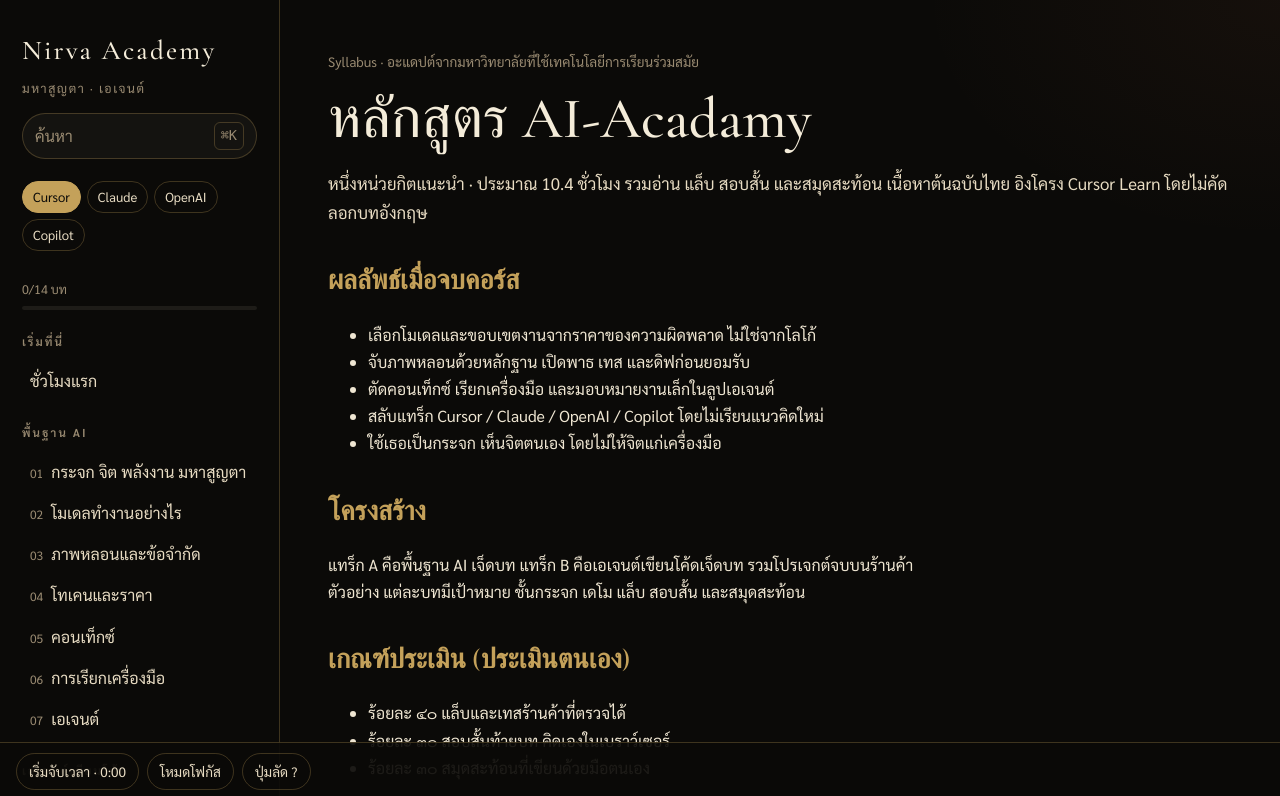
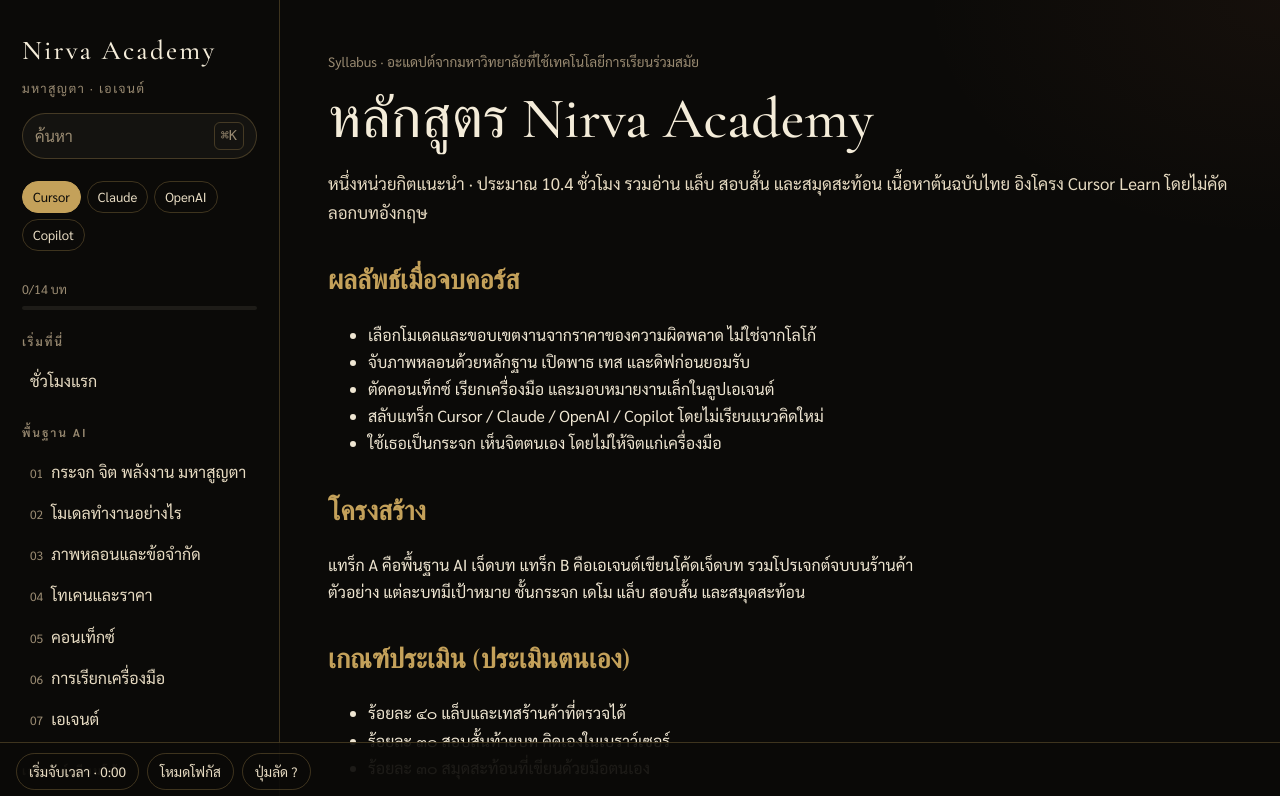
Before and after one commit to Nirvacore/AI-Acadamy, a Next.js app: page /syllabus in a window 1280 px wide. Shown: the top 796 px of the page. Built offline with nearby package versions, Linux system fonts and the light colour scheme.

Commit message:
fix: correct Academy naming in app/syllabus/page.tsx

```diff
--- a/app/syllabus/page.tsx
+++ b/app/syllabus/page.tsx
@@ -5,7 +5,7 @@
 
 export const metadata: Metadata = {
   title: "หลักสูตร",
-  description: "ผลลัพธ์ ชั่วโมง เกณฑ์ประเมิน และจรรยาบรรณของ AI-Acadamy",
+  description: "ผลลัพธ์ ชั่วโมง เกณฑ์ประเมิน และจรรยาบรรณของ Nirva Academy",
 };
 
 export default function SyllabusPage() {
@@ -16,7 +16,7 @@
     <>
       <header className="lesson-head">
         <p className="kicker">Syllabus · อะแดปต์จากมหาวิทยาลัยที่ใช้เทคโนโลยีการเรียนร่วมสมัย</p>
-        <h1>หลักสูตร AI-Acadamy</h1>
+        <h1>หลักสูตร Nirva Academy</h1>
         <p className="lede">
           หนึ่งหน่วยกิตแนะนำ · ประมาณ {hours} ชั่วโมง รวมอ่าน แล็บ สอบสั้น และสมุดสะท้อน
           เนื้อหาต้นฉบับไทย อิงโครง Cursor Learn โดยไม่คัดลอกบทอังกฤษ
```
